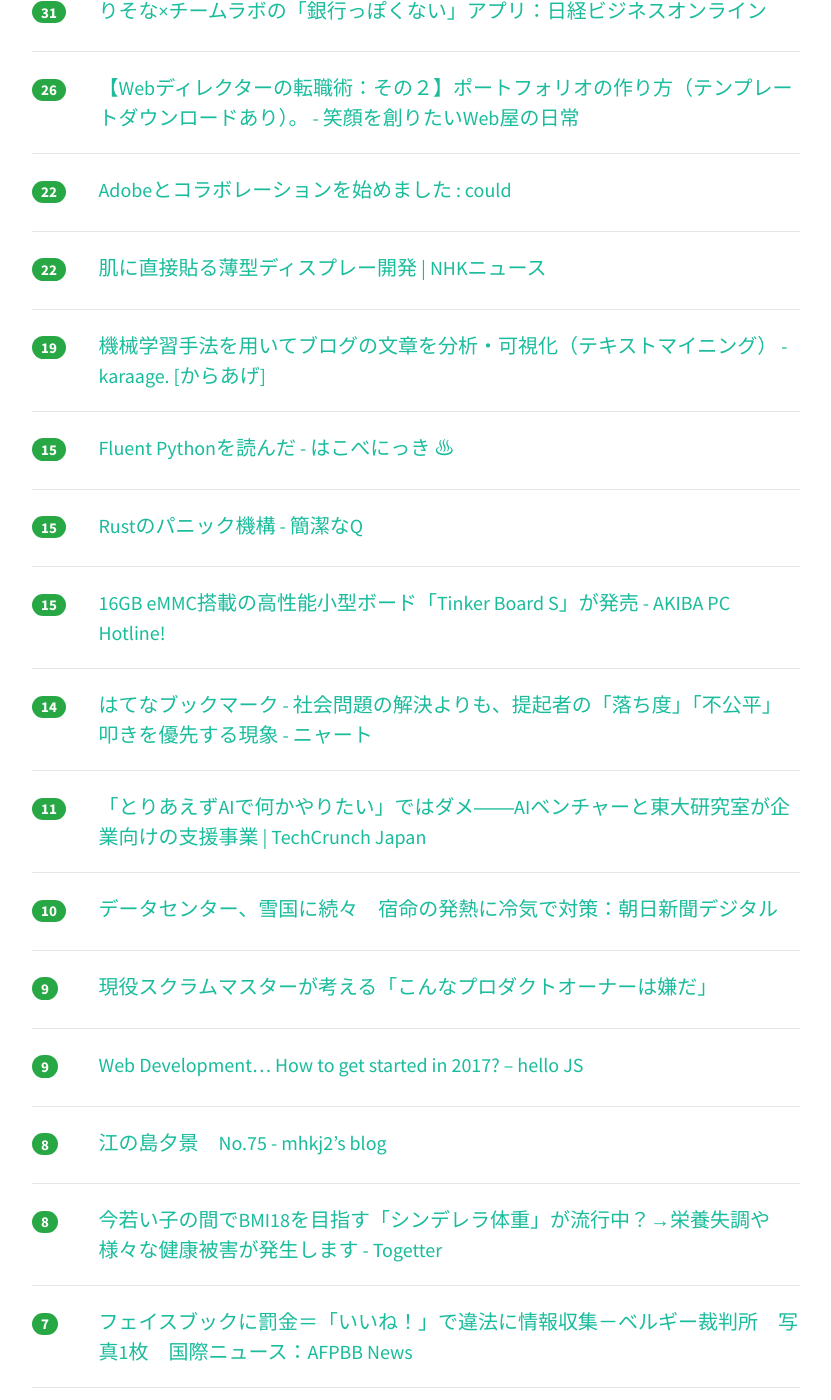
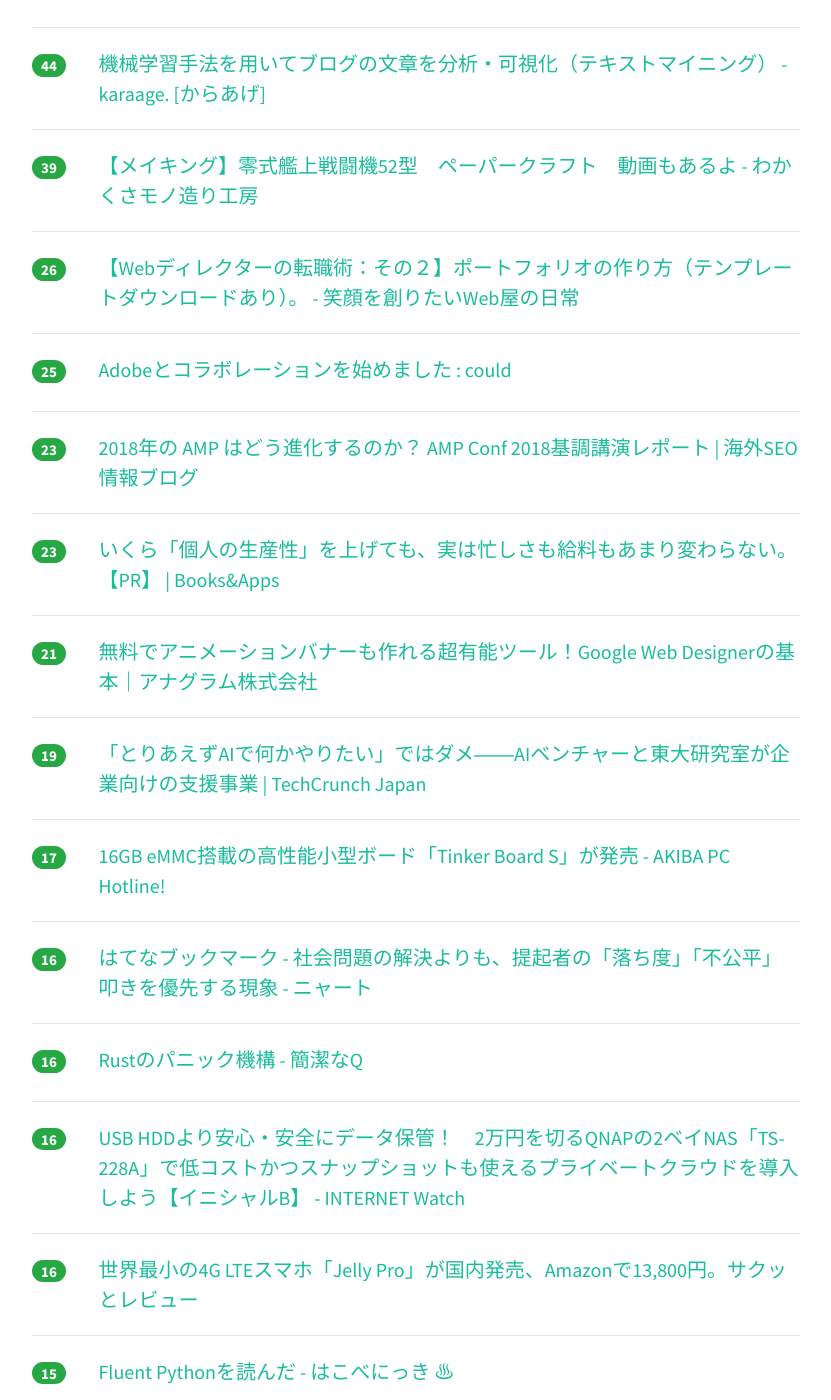
Before and after one commit to yatta47/hatena-matome-site, a Jekyll site: the page built from _posts/2018-02-19-hatena.md, in a window 1280 px wide and 1400 px high, scrolled down 885 px. Shown: the whole window, without its empty margins (224-1055 px from the left). Built offline with Jekyll 4.4.1, drawn with Linux system fonts in a browser that asks for light colours; nearby versions of some CDN libraries; some of the changed text lies outside the part shown.

Commit message:
Updated 2018-02-19

```diff
--- a/_posts/2018-02-19-hatena.md
+++ b/_posts/2018-02-19-hatena.md
@@ -1,39 +1,49 @@
 ---
 layout: post
 title:  "2018-02-19 はてぶIT"
-date:   2018-02-19 09:02:46
+date:   2018-02-19 10:03:39
 tags: [it-hotentry]
 ---
-22 件のデータあり
+34 件のデータあり
 
 <hr><div class="row">
-<div class="col-1"><span class="badge badge-pill badge-success h2">233</span></div>
+<div class="col-1"><span class="badge badge-pill badge-success h2">323</span></div>
 <div class="col-11"><a href='http://photoshopvip.net/107367' target='_blank'>デザインを学ぶすべての人に贈る、配色アイデア見本101選【2018年保存版】 - PhotoshopVIP</a></div>
 </div>
 <hr>
 <div class="row">
-<div class="col-1"><span class="badge badge-pill badge-success h2">65</span></div>
+<div class="col-1"><span class="badge badge-pill badge-success h2">88</span></div>
 <div class="col-11"><a href='http://www.publickey1.jp/blog/18/w3cwebassembly.html' target='_blank'>W3C、「WebAssembly」仕様について初めてのワーキングドラフトを公開 － Publickey</a></div>
 </div>
 <hr>
 <div class="row">
-<div class="col-1"><span class="badge badge-pill badge-success h2">63</span></div>
+<div class="col-1"><span class="badge badge-pill badge-success h2">71</span></div>
 <div class="col-11"><a href='https://crowdworks.jp/public/jobs/1956281' target='_blank'>torに詳しい人募集の依頼/外注｜調査・リサーチの仕事 [ID:1956281]</a></div>
 </div>
 <hr>
 <div class="row">
-<div class="col-1"><span class="badge badge-pill badge-success h2">49</span></div>
+<div class="col-1"><span class="badge badge-pill badge-success h2">71</span></div>
+<div class="col-11"><a href='http://business.nikkeibp.co.jp/atcl/opinion/15/221102/021500564/' target='_blank'>りそな×チームラボの「銀行っぽくない」アプリ：日経ビジネスオンライン</a></div>
+</div>
+<hr>
+<div class="row">
+<div class="col-1"><span class="badge badge-pill badge-success h2">52</span></div>
 <div class="col-11"><a href='http://jp.techcrunch.com/2018/02/16/2018-02-15-mongodb-gets-support-for-multi-document-acid-transactions/' target='_blank'>MongoDBがマルチドキュメントのACIDトランザクションをサポート、三年がかりの大工事で | TechCrunch Japan</a></div>
 </div>
 <hr>
 <div class="row">
-<div class="col-1"><span class="badge badge-pill badge-success h2">37</span></div>
-<div class="col-11"><a href='http://wakajibi2.hatenablog.com/entry/2018/02/18/150826' target='_blank'>【メイキング】零式艦上戦闘機52型　ペーパークラフト　動画もあるよ - わかくさモノ造り工房</a></div>
+<div class="col-1"><span class="badge badge-pill badge-success h2">47</span></div>
+<div class="col-11"><a href='https://www3.nhk.or.jp/news/html/20180219/k10011334601000.html' target='_blank'>肌に直接貼る薄型ディスプレー開発 | NHKニュース</a></div>
 </div>
 <hr>
 <div class="row">
-<div class="col-1"><span class="badge badge-pill badge-success h2">31</span></div>
-<div class="col-11"><a href='http://business.nikkeibp.co.jp/atcl/opinion/15/221102/021500564/' target='_blank'>りそな×チームラボの「銀行っぽくない」アプリ：日経ビジネスオンライン</a></div>
+<div class="col-1"><span class="badge badge-pill badge-success h2">44</span></div>
+<div class="col-11"><a href='http://karaage.hatenadiary.jp/entry/2018/02/19/073000' target='_blank'>機械学習手法を用いてブログの文章を分析・可視化（テキストマイニング） - karaage. [からあげ]</a></div>
+</div>
+<hr>
+<div class="row">
+<div class="col-1"><span class="badge badge-pill badge-success h2">39</span></div>
+<div class="col-11"><a href='http://wakajibi2.hatenablog.com/entry/2018/02/18/150826' target='_blank'>【メイキング】零式艦上戦闘機52型　ペーパークラフト　動画もあるよ - わかくさモノ造り工房</a></div>
 </div>
 <hr>
 <div class="row">
@@ -42,18 +52,53 @@ tags: [it-hotentry]
 </div>
 <hr>
 <div class="row">
-<div class="col-1"><span class="badge badge-pill badge-success h2">22</span></div>
+<div class="col-1"><span class="badge badge-pill badge-success h2">25</span></div>
 <div class="col-11"><a href='http://www.yasuhisa.com/could/article/adobe-creative-station/' target='_blank'>Adobeとコラボレーションを始めました : could</a></div>
 </div>
 <hr>
 <div class="row">
-<div class="col-1"><span class="badge badge-pill badge-success h2">22</span></div>
-<div class="col-11"><a href='https://www3.nhk.or.jp/news/html/20180219/k10011334601000.html' target='_blank'>肌に直接貼る薄型ディスプレー開発 | NHKニュース</a></div>
+<div class="col-1"><span class="badge badge-pill badge-success h2">23</span></div>
+<div class="col-11"><a href='https://www.suzukikenichi.com/blog/keynote-at-amp-conf-2018/' target='_blank'>2018年の AMP はどう進化するのか？ AMP Conf 2018基調講演レポート | 海外SEO情報ブログ</a></div>
+</div>
+<hr>
+<div class="row">
+<div class="col-1"><span class="badge badge-pill badge-success h2">23</span></div>
+<div class="col-11"><a href='http://blog.tinect.jp/?p=48375' target='_blank'>いくら「個人の生産性」を上げても、実は忙しさも給料もあまり変わらない。【PR】 | Books&Apps</a></div>
+</div>
+<hr>
+<div class="row">
+<div class="col-1"><span class="badge badge-pill badge-success h2">21</span></div>
+<div class="col-11"><a href='https://anagrams.jp/blog/google-web-designer/' target='_blank'>無料でアニメーションバナーも作れる超有能ツール！Google Web Designerの基本｜アナグラム株式会社</a></div>
 </div>
 <hr>
 <div class="row">
 <div class="col-1"><span class="badge badge-pill badge-success h2">19</span></div>
-<div class="col-11"><a href='http://karaage.hatenadiary.jp/entry/2018/02/19/073000' target='_blank'>機械学習手法を用いてブログの文章を分析・可視化（テキストマイニング） - karaage. [からあげ]</a></div>
+<div class="col-11"><a href='http://jp.techcrunch.com/2018/02/19/stockmark-ai-alchemist/' target='_blank'>「とりあえずAIで何かやりたい」ではダメ――AIベンチャーと東大研究室が企業向けの支援事業 | TechCrunch Japan</a></div>
+</div>
+<hr>
+<div class="row">
+<div class="col-1"><span class="badge badge-pill badge-success h2">17</span></div>
+<div class="col-11"><a href='https://akiba-pc.watch.impress.co.jp/docs/news/news/1107005.html' target='_blank'>16GB eMMC搭載の高性能小型ボード「Tinker Board S」が発売 - AKIBA PC Hotline!</a></div>
+</div>
+<hr>
+<div class="row">
+<div class="col-1"><span class="badge badge-pill badge-success h2">16</span></div>
+<div class="col-11"><a href='http://b.hatena.ne.jp/entry/nyaaat.hatenablog.com/entry/2018/02/18' target='_blank'>はてなブックマーク - 社会問題の解決よりも、提起者の「落ち度」「不公平」叩きを優先する現象 - ニャート</a></div>
+</div>
+<hr>
+<div class="row">
+<div class="col-1"><span class="badge badge-pill badge-success h2">16</span></div>
+<div class="col-11"><a href='http://qnighy.hatenablog.com/entry/2018/02/18/223000' target='_blank'>Rustのパニック機構 - 簡潔なQ</a></div>
+</div>
+<hr>
+<div class="row">
+<div class="col-1"><span class="badge badge-pill badge-success h2">16</span></div>
+<div class="col-11"><a href='https://internet.watch.impress.co.jp/docs/column/shimizu/1105900.html' target='_blank'>USB HDDより安心・安全にデータ保管！　2万円を切るQNAPの2ベイNAS「TS-228A」で低コストかつスナップショットも使えるプライベートクラウドを導入しよう【イニシャルB】 - INTERNET Watch</a></div>
+</div>
+<hr>
+<div class="row">
+<div class="col-1"><span class="badge badge-pill badge-success h2">16</span></div>
+<div class="col-11"><a href='http://shimajiro-mobiler.net/2018/02/18/post52801/' target='_blank'>世界最小の4G LTEスマホ「Jelly Pro」が国内発売、Amazonで13,800円。サクッとレビュー</a></div>
 </div>
 <hr>
 <div class="row">
@@ -63,37 +108,52 @@ tags: [it-hotentry]
 <hr>
 <div class="row">
 <div class="col-1"><span class="badge badge-pill badge-success h2">15</span></div>
-<div class="col-11"><a href='http://qnighy.hatenablog.com/entry/2018/02/18/223000' target='_blank'>Rustのパニック機構 - 簡潔なQ</a></div>
+<div class="col-11"><a href='https://www.asahi.com/articles/ASL22449ZL22UTFK00Q.html' target='_blank'>データセンター、雪国に続々　宿命の発熱に冷気で対策：朝日新聞デジタル</a></div>
 </div>
 <hr>
 <div class="row">
 <div class="col-1"><span class="badge badge-pill badge-success h2">15</span></div>
-<div class="col-11"><a href='https://akiba-pc.watch.impress.co.jp/docs/news/news/1107005.html' target='_blank'>16GB eMMC搭載の高性能小型ボード「Tinker Board S」が発売 - AKIBA PC Hotline!</a></div>
+<div class="col-11"><a href='https://japan.cnet.com/article/35114834/' target='_blank'>ユーザーか収益か--「Chrome」の迷惑広告ブロック開始で変わる動き - CNET Japan</a></div>
 </div>
 <hr>
 <div class="row">
-<div class="col-1"><span class="badge badge-pill badge-success h2">14</span></div>
-<div class="col-11"><a href='http://b.hatena.ne.jp/entry/nyaaat.hatenablog.com/entry/2018/02/18' target='_blank'>はてなブックマーク - 社会問題の解決よりも、提起者の「落ち度」「不公平」叩きを優先する現象 - ニャート</a></div>
+<div class="col-1"><span class="badge badge-pill badge-success h2">13</span></div>
+<div class="col-11"><a href='http://gigazine.net/news/20180219-mit-neural-network-chip/' target='_blank'>従来の3倍以上も高速で消費電力の94％を削減するニューラルネットワーク用チップをMITが開発 - GIGAZINE</a></div>
+</div>
+<hr>
+<div class="row">
+<div class="col-1"><span class="badge badge-pill badge-success h2">12</span></div>
+<div class="col-11"><a href='http://tech.nikkeibp.co.jp/atcl/nxt/column/18/00001/00032/' target='_blank'>［特報］第一交通と米ウーバーが提携へ、訪日客へスマホ配車 | 日経 xTECH（クロステック）</a></div>
 </div>
 <hr>
 <div class="row">
 <div class="col-1"><span class="badge badge-pill badge-success h2">11</span></div>
-<div class="col-11"><a href='http://jp.techcrunch.com/2018/02/19/stockmark-ai-alchemist/' target='_blank'>「とりあえずAIで何かやりたい」ではダメ――AIベンチャーと東大研究室が企業向けの支援事業 | TechCrunch Japan</a></div>
+<div class="col-11"><a href='https://togetter.com/li/1200922' target='_blank'>今若い子の間でBMI18を目指す「シンデレラ体重」が流行中？→栄養失調や様々な健康被害が発生します - Togetter</a></div>
 </div>
 <hr>
 <div class="row">
 <div class="col-1"><span class="badge badge-pill badge-success h2">10</span></div>
-<div class="col-11"><a href='https://www.asahi.com/articles/ASL22449ZL22UTFK00Q.html' target='_blank'>データセンター、雪国に続々　宿命の発熱に冷気で対策：朝日新聞デジタル</a></div>
+<div class="col-11"><a href='http://www.slideshare.net/ama-ch/ss-88211277' target='_blank'>現役スクラムマスターが考える「こんなプロダクトオーナーは嫌だ」</a></div>
 </div>
 <hr>
 <div class="row">
-<div class="col-1"><span class="badge badge-pill badge-success h2">9</span></div>
-<div class="col-11"><a href='http://www.slideshare.net/ama-ch/ss-88211277' target='_blank'>現役スクラムマスターが考える「こんなプロダクトオーナーは嫌だ」</a></div>
+<div class="col-1"><span class="badge badge-pill badge-success h2">10</span></div>
+<div class="col-11"><a href='https://anond.hatelabo.jp/20180219085349' target='_blank'>俺が某社にいたとき、ユーザーアカウントの詳細情報を見られるツールがあ..</a></div>
 </div>
 <hr>
 <div class="row">
 <div class="col-1"><span class="badge badge-pill badge-success h2">9</span></div>
 <div class="col-11"><a href='https://blog.hellojs.org/web-development-how-to-start-in-2017-b2357febe8ba' target='_blank'>Web Development… How to get started in 2017? – hello JS</a></div>
+</div>
+<hr>
+<div class="row">
+<div class="col-1"><span class="badge badge-pill badge-success h2">9</span></div>
+<div class="col-11"><a href='http://tips.hecomi.com/entry/2018/02/19/000846' target='_blank'>Unity 2018.1 より提供される Scriptable Render Pipeline について調べてみた - 凹みTips</a></div>
+</div>
+<hr>
+<div class="row">
+<div class="col-1"><span class="badge badge-pill badge-success h2">9</span></div>
+<div class="col-11"><a href='http://dllab.ai/' target='_blank'>DEEP LEARNING LAB</a></div>
 </div>
 <hr>
 <div class="row">
@@ -103,16 +163,16 @@ tags: [it-hotentry]
 <hr>
 <div class="row">
 <div class="col-1"><span class="badge badge-pill badge-success h2">8</span></div>
-<div class="col-11"><a href='https://togetter.com/li/1200922' target='_blank'>今若い子の間でBMI18を目指す「シンデレラ体重」が流行中？→栄養失調や様々な健康被害が発生します - Togetter</a></div>
-</div>
-<hr>
-<div class="row">
-<div class="col-1"><span class="badge badge-pill badge-success h2">7</span></div>
 <div class="col-11"><a href='http://www.afpbb.com/articles/-/3162828' target='_blank'>フェイスブックに罰金＝「いいね！」で違法に情報収集－ベルギー裁判所　写真1枚　国際ニュース：AFPBB News</a></div>
 </div>
 <hr>
 <div class="row">
-<div class="col-1"><span class="badge badge-pill badge-success h2">6</span></div>
-<div class="col-11"><a href='http://tips.hecomi.com/entry/2018/02/19/000846' target='_blank'>Unity 2018.1 より提供される Scriptable Render Pipeline について調べてみた - 凹みTips</a></div>
+<div class="col-1"><span class="badge badge-pill badge-success h2">8</span></div>
+<div class="col-11"><a href='https://dev.classmethod.jp/cloud/aws/docker-image-tag-git-commit-id-by-codebuild/' target='_blank'>CodeBuild で Docker イメージに Git のコミットIDをタグ付けてバージョン管理する ｜ Developers.IO</a></div>
 </div>
 <hr>
+<div class="row">
+<div class="col-1"><span class="badge badge-pill badge-success h2">6</span></div>
+<div class="col-11"><a href='http://www.premiumcyzo.com/modules/member/2018/02/post_8209/' target='_blank'>dマガジンが雑誌に与えた衝撃！ドコモ担当者の声で読み解く「雑誌の未来」｜サイゾーpremium</a></div>
+</div>
+<hr>
```
